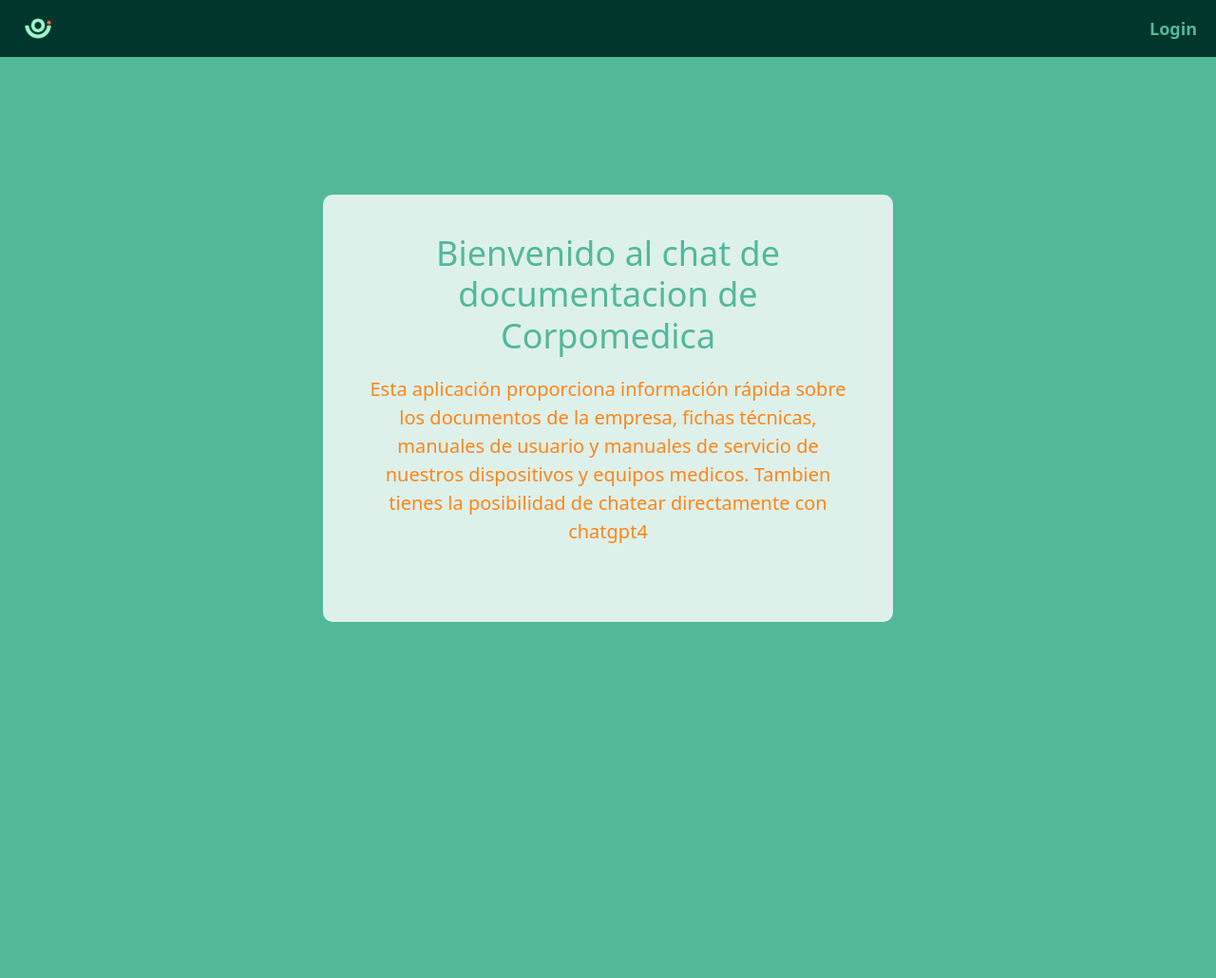
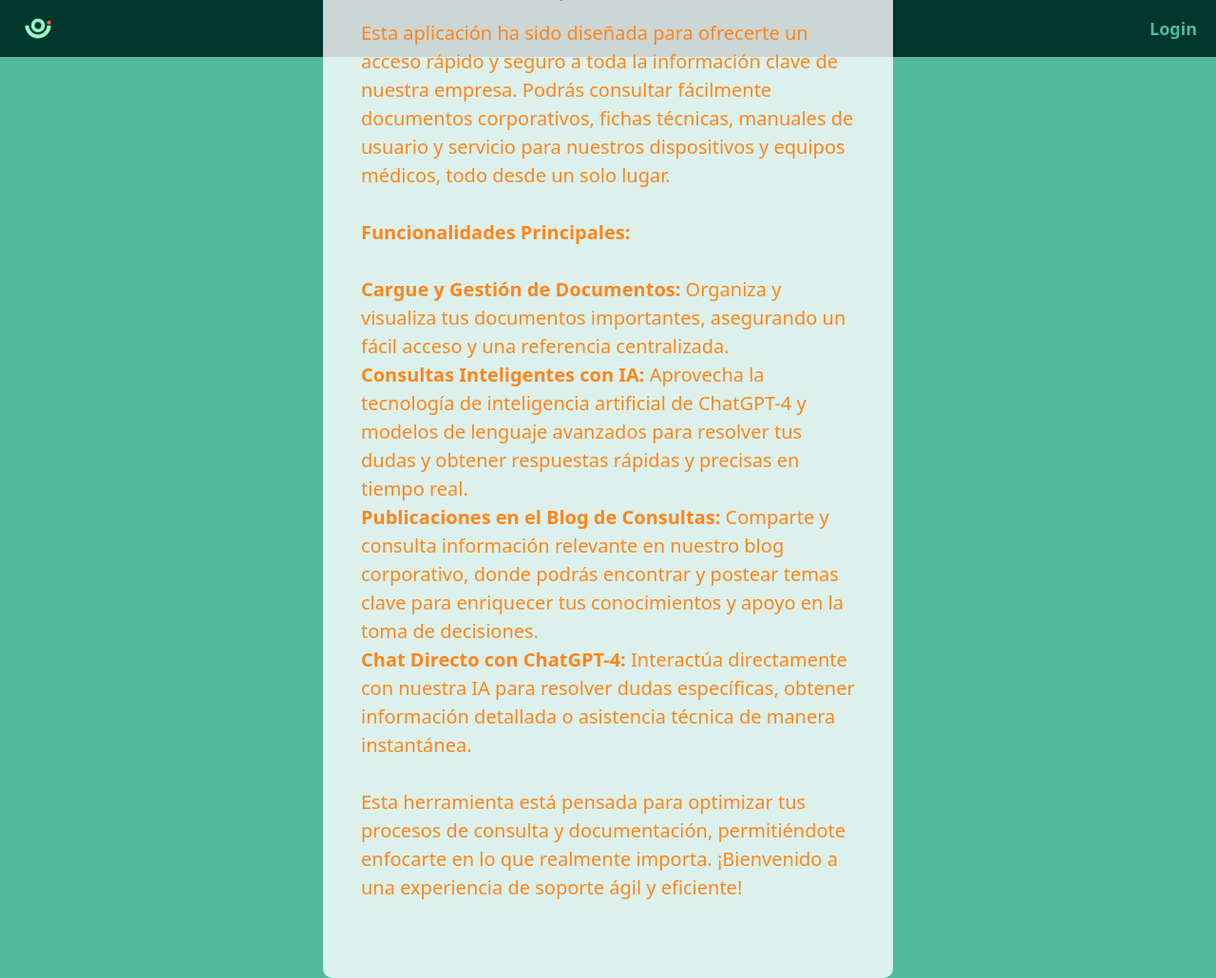
Before and after one commit to krzKraken/django-corpo-rag-final, a Django app: page / in a window 1280 px wide. Shown: the whole page at 95% size. Before the commit the page ends 655 px from the top, so only its background shows below. Run offline with Django 5.2, Linux system fonts and the light colour scheme; some libraries are stand-ins or nearby versions.

Commit message:
fixed issues

```diff
--- a/requirements.txt
+++ b/requirements.txt
@@ -26,6 +26,7 @@
 coloredlogs==15.0.1
 comm==0.2.2
 contourpy==1.3.0
+cryptography==43.0.1
 cycler==0.12.1
 dataclasses-json==0.6.7
 debugpy==1.8.5
@@ -40,6 +41,7 @@
 filelock==3.15.4
 flatbuffers==24.3.25
 fonttools==4.53.1
+fpdf==1.7.2
 fqdn==1.5.1
 frozenlist==1.4.1
 fsspec==2024.6.1
@@ -130,6 +132,8 @@
 pandocfilters==1.5.1
 parso==0.8.4
 pdf2image==1.17.0
+pdfminer.six==20231228
+pdfplumber==0.11.4
 pexpect==4.9.0
 pillow==10.4.0
 platformdirs==4.3.2
@@ -151,6 +155,7 @@
 pyparsing==3.1.4
 pypdf==4.3.1
 PyPDF2==3.0.1
+pypdfium2==4.30.0
 PyPika==0.48.9
 pyproject_hooks==1.1.0
 pytesseract==0.3.13
--- a/templates/welcome.html
+++ b/templates/welcome.html
@@ -9,12 +9,26 @@
     <div class="main-content">
       <div class="welcome-container">
         <h1>Bienvenido al chat de documentacion de Corpomedica</h1>
-        <p>
-          Esta aplicación proporciona información rápida sobre los documentos de
-          la empresa, fichas técnicas, manuales de usuario y manuales de
-          servicio de nuestros dispositivos y equipos medicos.
-          Tambien tienes la posibilidad de chatear directamente con chatgpt4
-        </p>
+        <p style="text-align: left;">
+Esta aplicación ha sido diseñada para ofrecerte un acceso rápido y seguro a toda la información clave de nuestra empresa. Podrás consultar fácilmente documentos corporativos, fichas técnicas, manuales de usuario y servicio para nuestros dispositivos y equipos médicos, todo desde un solo lugar.
+<br>
+<br>
+<strong>Funcionalidades Principales:</strong>
+<br>
+<br>
+
+<strong>Cargue y Gestión de Documentos:</strong>
+ Organiza y visualiza tus documentos importantes, asegurando un fácil acceso y una referencia centralizada.<br>
+    <strong>Consultas Inteligentes con IA:</strong>
+ Aprovecha la tecnología de inteligencia artificial de ChatGPT-4 y modelos de lenguaje avanzados para resolver tus dudas y obtener respuestas rápidas y precisas en tiempo real.<br>
+    <strong>Publicaciones en el Blog de Consultas:</strong>
+ Comparte y consulta información relevante en nuestro blog corporativo, donde podrás encontrar y postear temas clave para enriquecer tus conocimientos y apoyo en la toma de decisiones.
+    <br>
+    <strong>Chat Directo con ChatGPT-4:</strong>
+ Interactúa directamente con nuestra IA para resolver dudas específicas, obtener información detallada o asistencia técnica de manera instantánea.<br>
+<br>
+
+Esta herramienta está pensada para optimizar tus procesos de consulta y documentación, permitiéndote enfocarte en lo que realmente importa. ¡Bienvenido a una experiencia de soporte ágil y eficiente!        </p>
         <!-- <a href="login" class="btn">Ingresa aquí</a> -->
       </div>
     </div>
```
Also changed, not shown: 1 other file.
